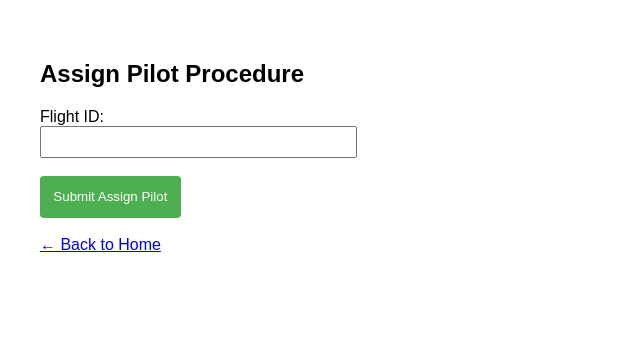
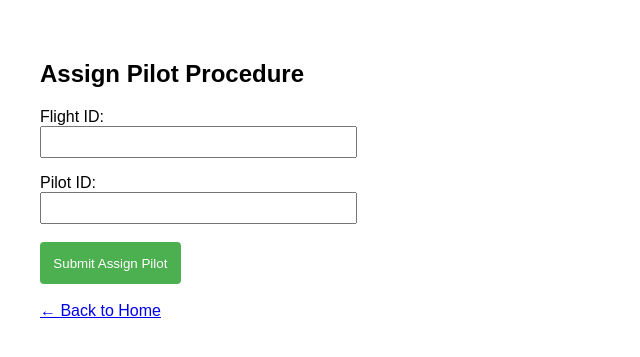
Before and after one commit to simratthind/CS4400_Phase4_37, a Flask app: page /assign_pilot in a window 1280 px wide. Shown: the top 357 px of the page, without its empty margins (0-640 px from the left). Run offline with Flask 3, Linux system fonts and the light colour scheme.

Commit message:
“message”

```diff
--- a/templates/assign_pilot.html
+++ b/templates/assign_pilot.html
@@ -26,6 +26,9 @@
         <label>Flight ID:</label>
         <input name="flightID" value="{{ request.form.flightID or '' }}" required>
 
+        <label>Pilot ID:</label>
+        <input name="person_id" value="{{ form.person_id }}" required>
+
         <br><br>
 
         <button type="submit">Submit Assign Pilot</button>
```
